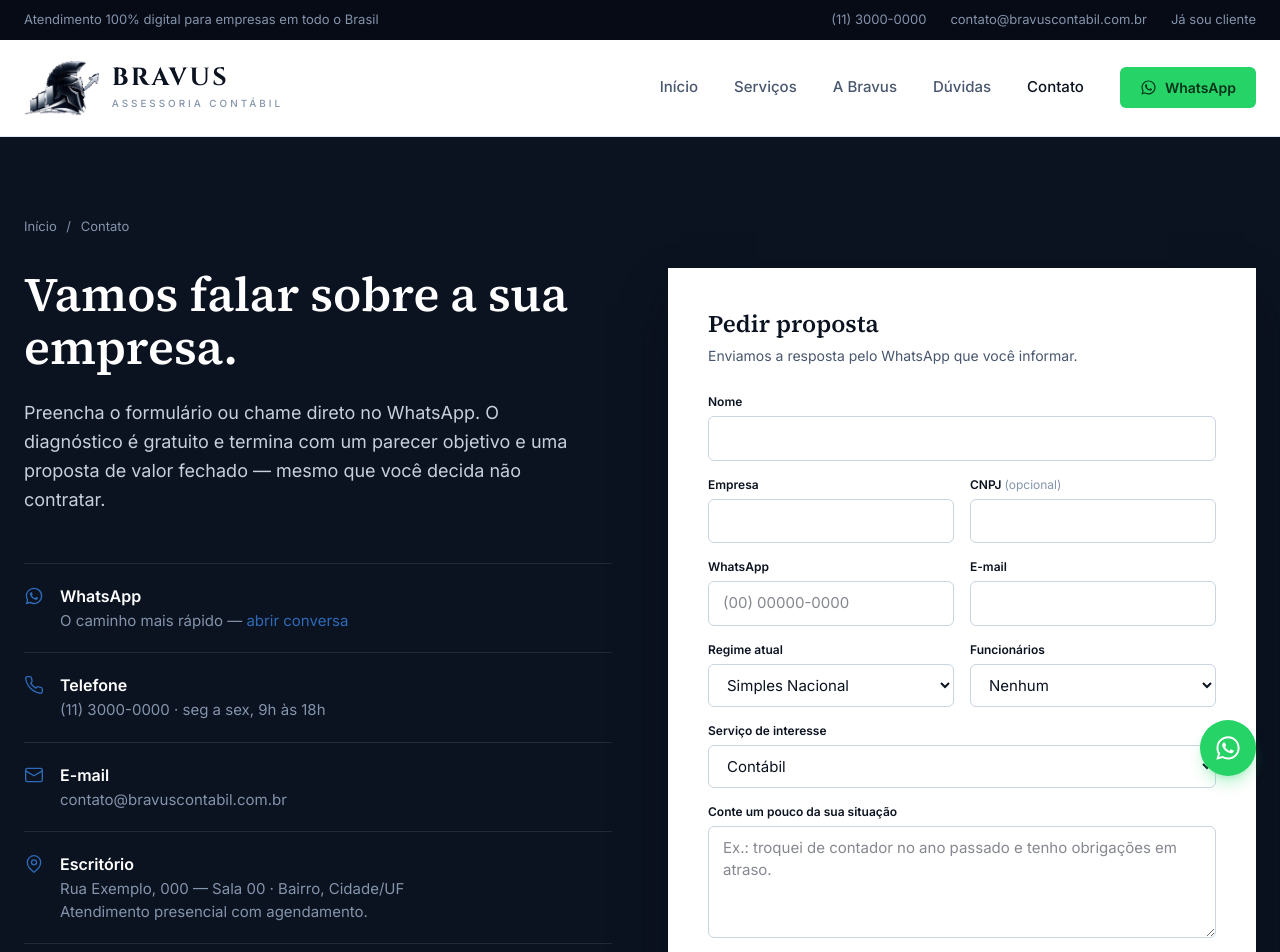
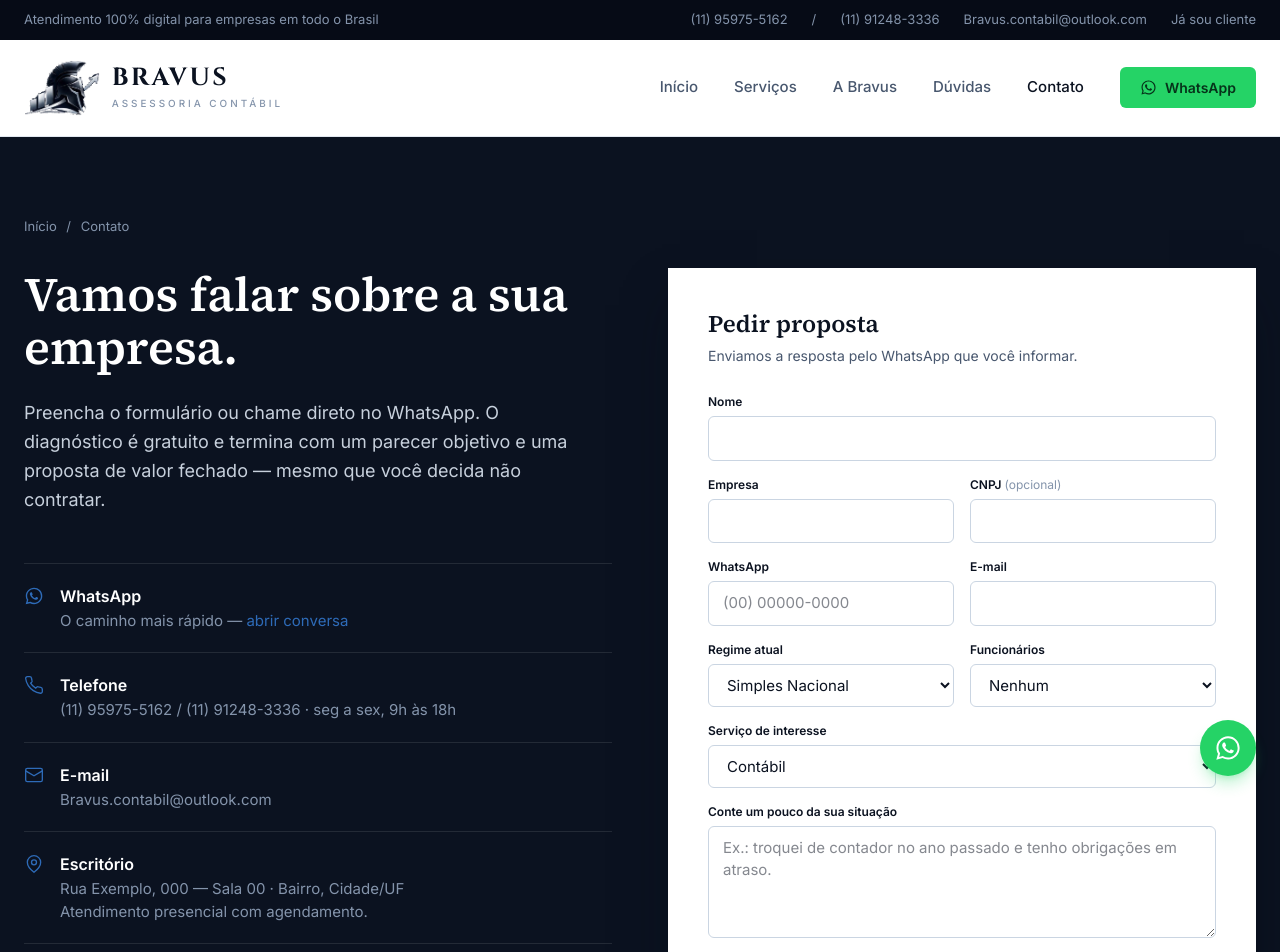
Before and after one commit to assuncax/BravusAssessoria, a website: page contato.html in a window 1280 px wide. Shown: the top 952 px of the page. Drawn offline with Linux system fonts and the light colour scheme; a web font is replaced by a local one.

Commit message:
melhorias

```diff
--- a/assets/site.js
+++ b/assets/site.js
@@ -3,9 +3,11 @@
    Troque os valores abaixo pelos dados reais. É o único lugar que muda.
    ====================================================================== */
 const BRAVUS = {
-  whatsapp: "5511999999999",              // TODO: DDI + DDD + número, só dígitos
-  email: "contato@bravuscontabil.com.br", // TODO
-  telefone: "(11) 3000-0000",             // TODO
+  whatsapp: "5511959755162",              // DDI + DDD + número, só dígitos
+  email: "Bravus.contabil@outlook.com",
+  telefone: "(11) 95975-5162",
+  telefone2: "(11) 91248-3336",
+  instagram: "bravus.contabil",
 };
 
 /* ---------- Menu mobile ---------- */
@@ -42,9 +44,15 @@ document.querySelectorAll("form[data-wa-form]").forEach((form) => {
 });
 
 /* ---------- Preenche contatos no HTML ---------- */
-document.querySelectorAll("[data-tel]").forEach((el) => {
-  el.textContent = BRAVUS.telefone;
-  el.href = "tel:+55" + BRAVUS.telefone.replace(/\D/g, "");
+[["[data-tel]", BRAVUS.telefone], ["[data-tel2]", BRAVUS.telefone2]].forEach(([sel, tel]) => {
+  document.querySelectorAll(sel).forEach((el) => {
+    el.textContent = tel;
+    el.href = "tel:+55" + tel.replace(/\D/g, "");
+  });
+});
+document.querySelectorAll("[data-instagram]").forEach((el) => {
+  el.textContent = "@" + BRAVUS.instagram;
+  el.href = "https://www.instagram.com/" + BRAVUS.instagram;
 });
 document.querySelectorAll("[data-email]").forEach((el) => {
   el.textContent = BRAVUS.email;
--- a/contato.html
+++ b/contato.html
@@ -17,8 +17,8 @@
   <div class="mx-auto flex max-w-7xl items-center justify-between px-6 py-2.5">
     <p>Atendimento 100% digital para empresas em todo o Brasil</p>
     <div class="flex items-center gap-6">
-      <a data-tel href="#" class="transition hover:text-white">(11) 3000-0000</a>
-      <a data-email href="#" class="transition hover:text-white">contato@bravuscontabil.com.br</a>
+      <a data-tel href="#" class="transition hover:text-white">(11) 95975-5162</a> / <a data-tel2 href="#" class="transition hover:text-white">(11) 91248-3336</a>
+      <a data-email href="#" class="transition hover:text-white">Bravus.contabil@outlook.com</a>
       <a data-wa="Olá! Já sou cliente Bravus e preciso de um atendimento." href="#" class="transition hover:text-white">Já sou cliente</a>
     </div>
   </div>
@@ -90,14 +90,14 @@
             <svg class="mt-0.5 h-5 w-5 shrink-0 text-accent-500" fill="none" stroke="currentColor" stroke-width="1.6" viewBox="0 0 24 24"><path d="M22 16.9v3a2 2 0 01-2.2 2 19.8 19.8 0 01-8.6-3.1 19.5 19.5 0 01-6-6A19.8 19.8 0 012 4.2 2 2 0 014 2h3a2 2 0 012 1.7c.1 1 .3 1.9.6 2.8a2 2 0 01-.4 2.1L8 9.8a16 16 0 006 6l1.2-1.2a2 2 0 012.1-.4c.9.3 1.8.5 2.8.6a2 2 0 011.7 2z"/></svg>
             <div>
               <dt class="font-semibold text-white">Telefone</dt>
-              <dd class="mt-0.5 text-[15px] text-steel-400"><a data-tel href="#" class="transition hover:text-white">(11) 3000-0000</a> &middot; seg a sex, 9h às 18h</dd>
+              <dd class="mt-0.5 text-[15px] text-steel-400"><a data-tel href="#" class="transition hover:text-white">(11) 95975-5162</a> / <a data-tel2 href="#" class="transition hover:text-white">(11) 91248-3336</a> &middot; seg a sex, 9h às 18h</dd>
             </div>
           </div>
           <div class="flex items-start gap-4 py-5">
             <svg class="mt-0.5 h-5 w-5 shrink-0 text-accent-500" fill="none" stroke="currentColor" stroke-width="1.6" viewBox="0 0 24 24"><rect x="2" y="4" width="20" height="16" rx="2"/><path d="M2 7l10 6 10-6"/></svg>
             <div>
               <dt class="font-semibold text-white">E-mail</dt>
-              <dd class="mt-0.5 text-[15px] text-steel-400"><a data-email href="#" class="transition hover:text-white">contato@bravuscontabil.com.br</a></dd>
+              <dd class="mt-0.5 text-[15px] text-steel-400"><a data-email href="#" class="transition hover:text-white">Bravus.contabil@outlook.com</a></dd>
             </div>
           </div>
           <div class="flex items-start gap-4 py-5">
@@ -279,9 +279,10 @@
       <div>
         <h3 class="text-[11px] font-semibold uppercase tracking-[0.18em] text-white">Fale conosco</h3>
         <ul class="mt-5 space-y-2.5 text-[15px] text-steel-400">
-          <li><a data-tel href="#" class="transition hover:text-white">(11) 3000-0000</a></li>
-          <li><a data-email href="#" class="transition hover:text-white">contato@bravuscontabil.com.br</a></li>
+          <li><a data-tel href="#" class="transition hover:text-white">(11) 95975-5162</a> / <a data-tel2 href="#" class="transition hover:text-white">(11) 91248-3336</a></li>
+          <li><a data-email href="#" class="transition hover:text-white">Bravus.contabil@outlook.com</a></li>
           <li><a data-wa="Olá! Vim pelo site da Bravus." href="#" class="transition hover:text-white">WhatsApp</a></li>
+          <li><a data-instagram href="https://www.instagram.com/bravus.contabil" target="_blank" rel="noopener" class="transition hover:text-white">@bravus.contabil</a></li>
           <li>Seg a sex, 9h às 18h</li>
         </ul>
       </div>
```
Also changed, not shown: index.html (+7 -6 lines), servicos.html (+5 -4 lines), sobre.html (+5 -4 lines), assets/.omc/state/hud-stdin-cache.json (added), assets/.omc/state/sessions/48e377df-698f-4b61-a622-3c32b2ed5dd0/hud-state.json (added), assets/.omc/state/sessions/48e377df-698f-4b61-a622-3c32b2ed5dd0/pre-tool-advisory-throttle.json (added).
